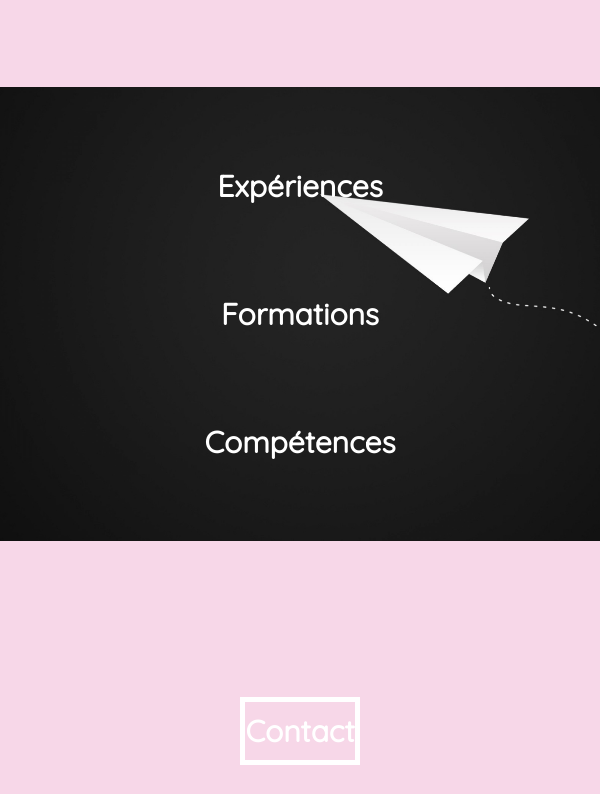
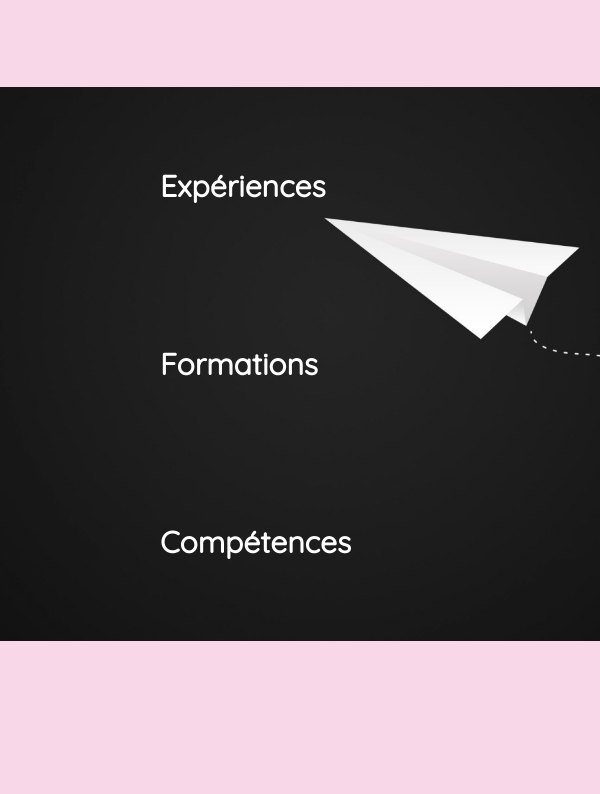
Before and after one commit to camille-girard-esdes/camille-girard-esdes.github.io, a plain HTML site: page index.html in a window 600 px wide. Shown: the part 1773-2567 px from the top of the page. Drawn offline with Linux system fonts and the light colour scheme.

Commit message:
Update index.css

```diff
--- a/index.css
+++ b/index.css
@@ -176,3 +176,33 @@ footer article1{
     padding: 10px
 
 }
+
+
+/** RESPONSIVE **/
+/* Mobile */
+@media screen and (max-width : 600px) {
+    section {
+        display: flex; /* or inline-flex */;
+        flex-direction: column;
+        flex-wrap: nowrap;
+        justify-content: center;
+    }
+    section a {
+        height: 80%;
+        width: 80%;
+    }
+}
+
+
+/* Tablet */
+@media only screen and (min-width : 600px) and (max-width : 900px) {
+    section {
+        display: flex; /* or inline-flex */;
+        flex-direction: column;
+        flex-wrap: nowrap;
+        justify-content: center;
+    }
+    section a {
+            height: 50%;
+            width: 50%;
+    }
```
